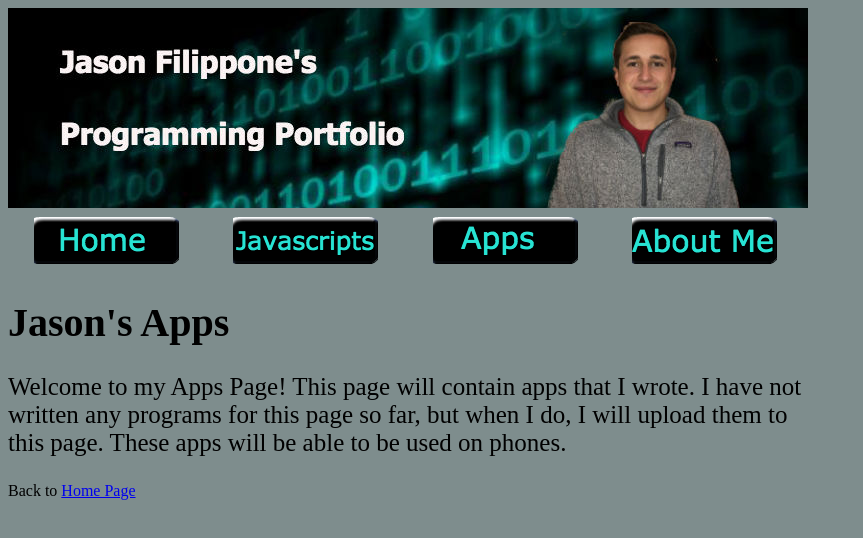
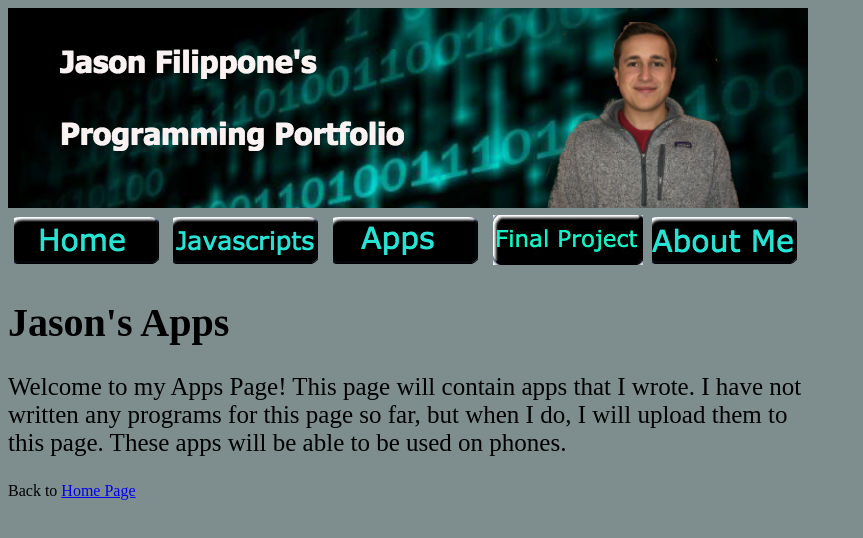
Before and after one commit to jasonfilippone/jasonfilippone.github.io, a plain HTML site: page apps.html in a window 1280 px wide. Shown: the whole page, without its empty margins (0-863 px from the left). Drawn offline with Linux system fonts and the light colour scheme.

Commit message:
Update apps.html

```diff
--- a/apps.html
+++ b/apps.html
@@ -13,6 +13,7 @@
                      <th class=".nav-td"> <a href="index.html"><img src="homefinal.png"> </a> </th>
                     <th class=".nav-td"> <a href="javascripts.html"><img src="javascriptsfinal.png"> </a> </th>
                     <th class=".nav-td"> <a href="apps.html"><img src="appsfinal.png"> </a> </th>
+                    <th class=".nav-td"> <a href="finalproject.html"><img src="finalbutton.jpg"> </a> </th>
                     <th class=".nav-td"> <a href="about.html"><img src="aboutfinal.png"> </a> </th>
 
 
```
